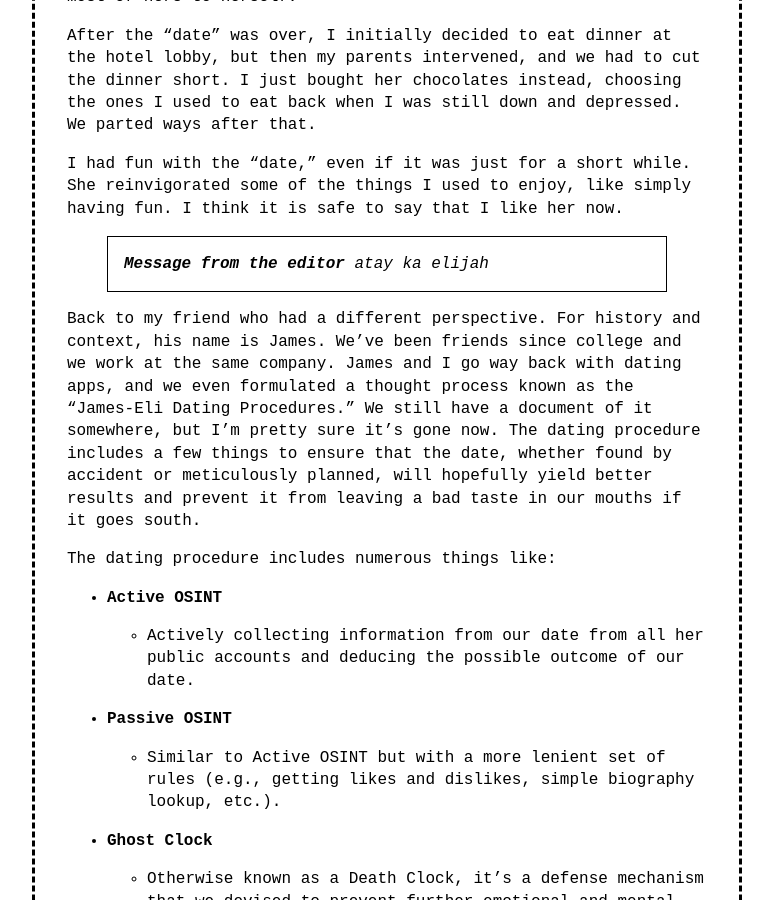
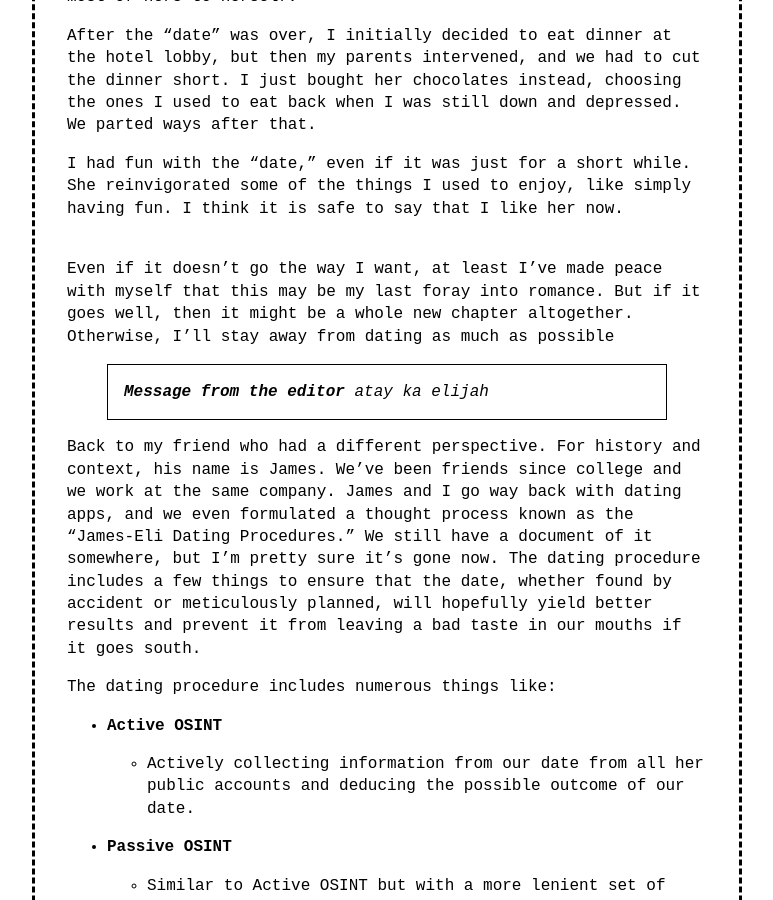
Before and after one commit to sckickar/sckickar.github.io, a Jekyll site: the page built from _posts/2024-06-02-dipolog-deeds.markdown, in a window 1280 px wide and 900 px high, scrolled down 1120 px. Shown: the whole window, without its empty margins (253-1026 px from the left). Built offline with Jekyll 4.4.1, drawn with Linux system fonts in a browser that asks for light colours; our own code applies the rules of GitHub Pages for plain Markdown files.

Commit message:
Updated Dipolog Deeds

```diff
--- a/_posts/2024-06-02-dipolog-deeds.markdown
+++ b/_posts/2024-06-02-dipolog-deeds.markdown
@@ -22,6 +22,9 @@ We spent most of our time in CityMall. We went to the arcade, and I lost to a ga
 After the "date" was over, I initially decided to eat dinner at the hotel lobby, but then my parents intervened, and we had to cut the dinner short. I just bought her chocolates instead, choosing the ones I used to eat back when I was still down and depressed. We parted ways after that.
 
 I had fun with the "date," even if it was just for a short while. She reinvigorated some of the things I used to enjoy, like simply having fun. I think it is safe to say that I like her now.
+
+\
+Even if it doesn't go the way I want, at least I've made peace with myself that this may be my last foray into romance. But if it goes well, then it might be a whole new chapter altogether. Otherwise, I'll stay away from dating as much as possible
 
 > **Message from the editor**
 > atay ka elijah
```
